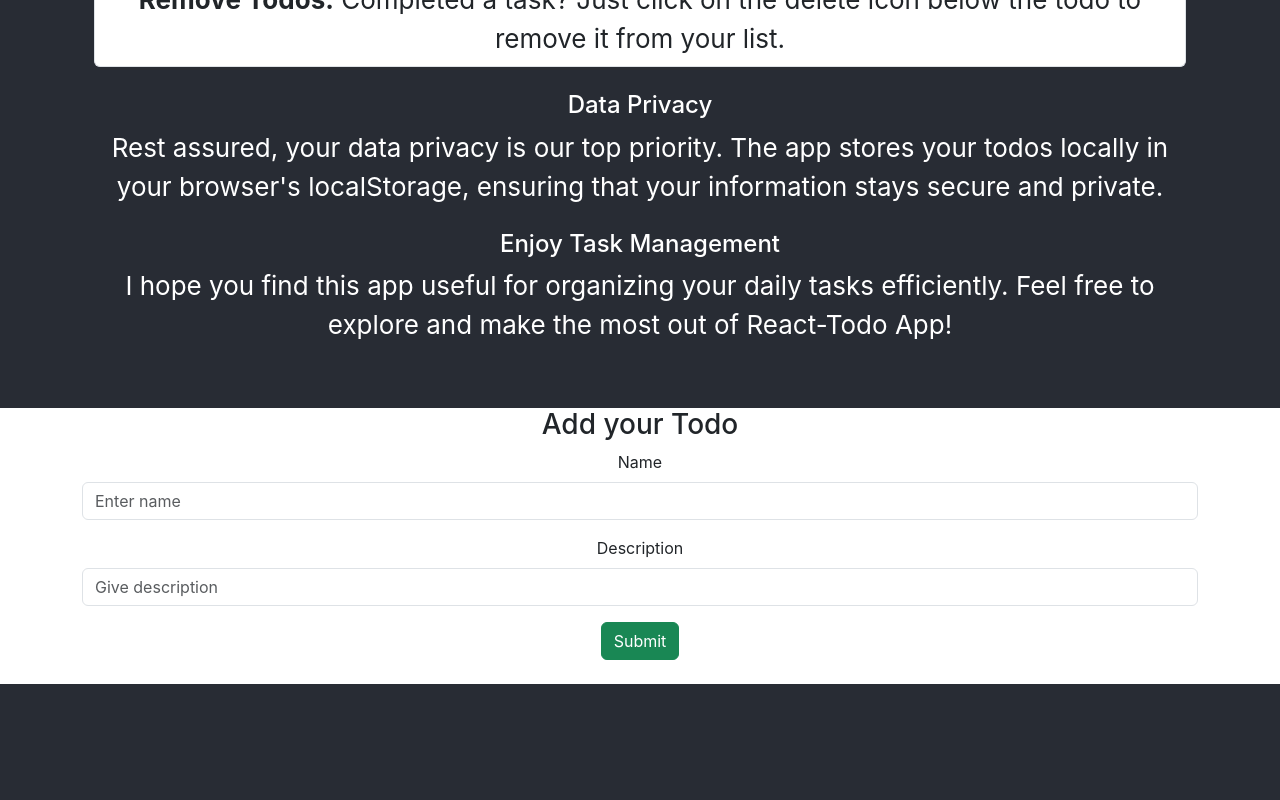
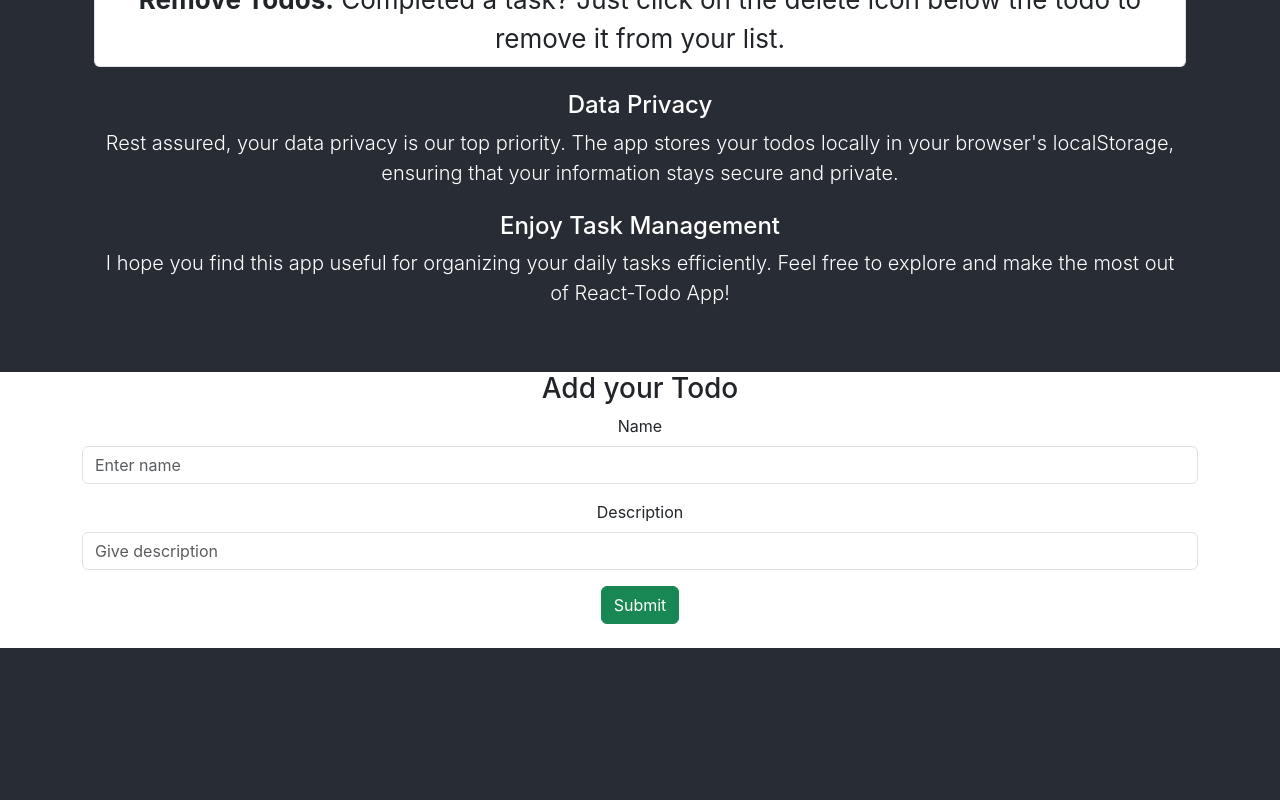
Before and after one commit to shrikrishna97/React-Todo-App, a React (Create React App) app: page / in a window 1280 px wide. Shown: the part 740-1540 px from the top of the page. Built offline with nearby package versions, Linux system fonts and the light colour scheme.

Commit message:
about and links

```diff
--- a/src/App.js
+++ b/src/App.js
@@ -71,14 +71,14 @@ function App() {
               </ol>
 
               <h4 className="mt-4">Data Privacy</h4>
-              <p>
+              <p className="lead">
                 Rest assured, your data privacy is our top priority. The app
                 stores your todos locally in your browser's localStorage,
                 ensuring that your information stays secure and private.
               </p>
 
               <h4 className="mt-4">Enjoy Task Management</h4>
-              <p>
+              <p className="lead">
                 I hope you find this app useful for organizing your daily tasks
                 efficiently. Feel free to explore and make the most out of
                 React-Todo App!
--- a/src/Components/footer.js
+++ b/src/Components/footer.js
@@ -3,7 +3,7 @@ import React from 'react'
 const footer = () => {
   return (
     <div className="text-warning bg-dark">
-      <>CopyRight &copy; Shri Krishna todolist</>
+      <>CopyRight &copy; Shri Krishna </>
     </div>
   )
 }
```
